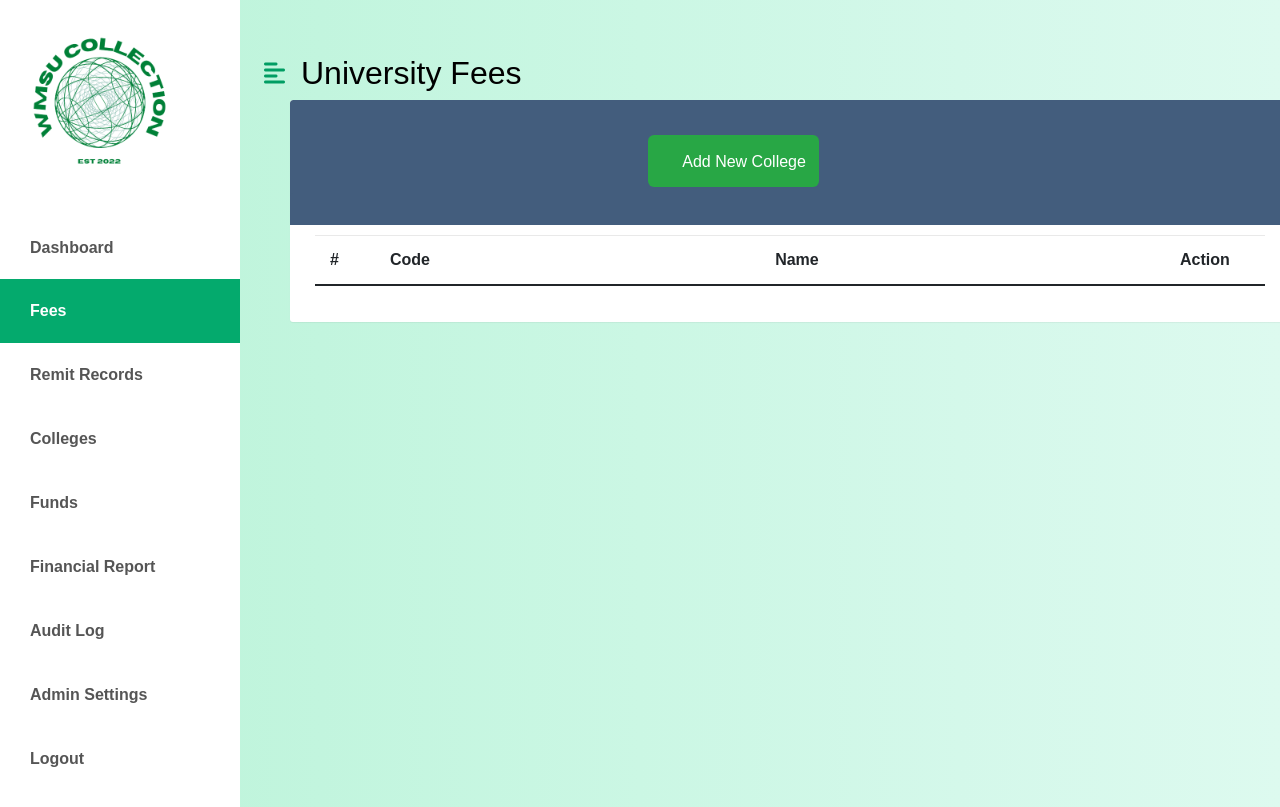
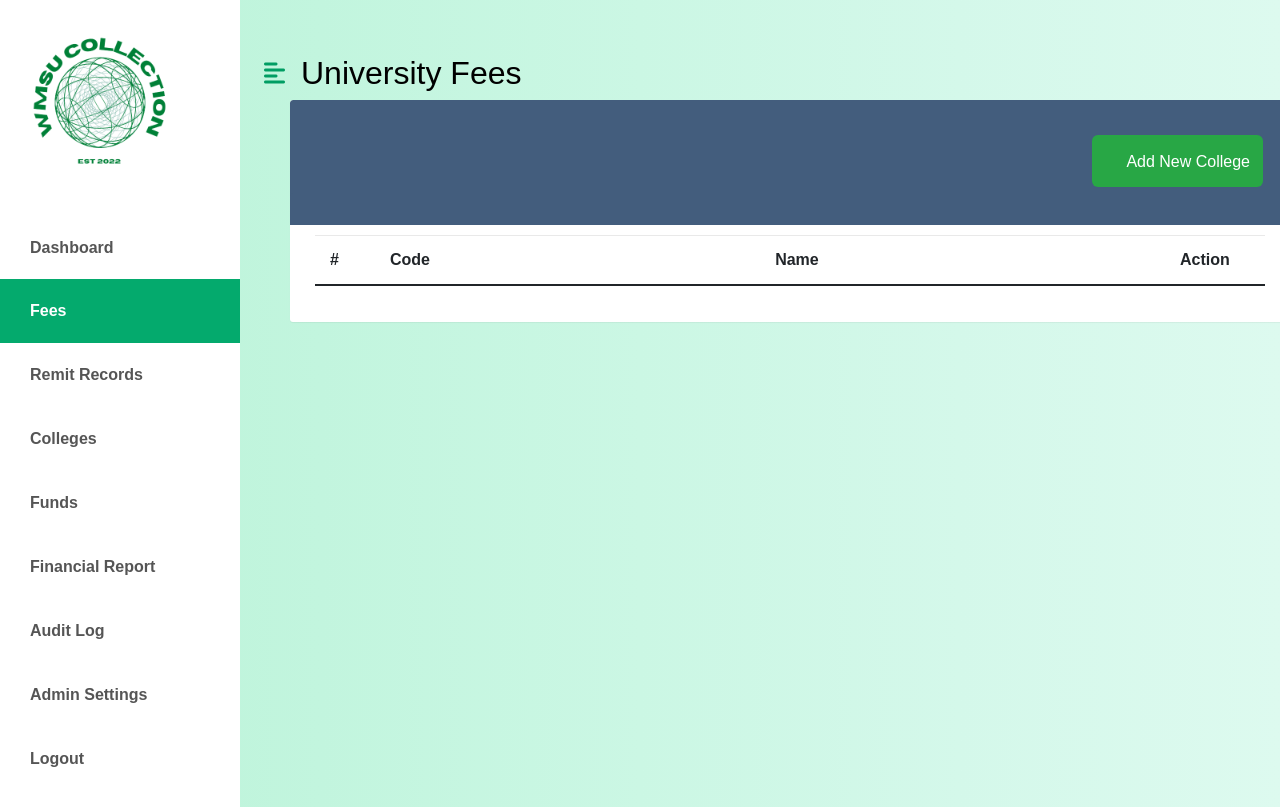
Before and after one commit to LurDooDev/wmsu-collection-system, a PHP site: page /college/college.php in a window 1280 px wide. Run offline with PHP 8.4, Linux system fonts and the light colour scheme; the visitor is signed in with stand-in values (Sample User, id 1); data comes from the database, SQL or seed files in the repository; lists and menus that the app fills with data are empty; some libraries are stand-ins or nearby versions.

Commit message:
Update college.php

```diff
--- a/college/college.php
+++ b/college/college.php
@@ -65,8 +65,8 @@
 		<div class="table-wrapper">
 		<div class="table-title">
 				<div class="row">
-          <div class="col-sm-8 p-auto mr-auto">
-						<div class="col-sm-10 p-auto mb-auto">
+          <div class="col-sm-13 p-auto mr-auto">
+						<div class="col-sm-13 p-auto mb-auto">
 						<a href="#addFeesModal" class="btn btn-success" id = "add-fees" data-toggle="modal"><i class="material-icons">&#xE147;</i> <span>Add New College</span></a>
 					</div>
 					</div>
```
